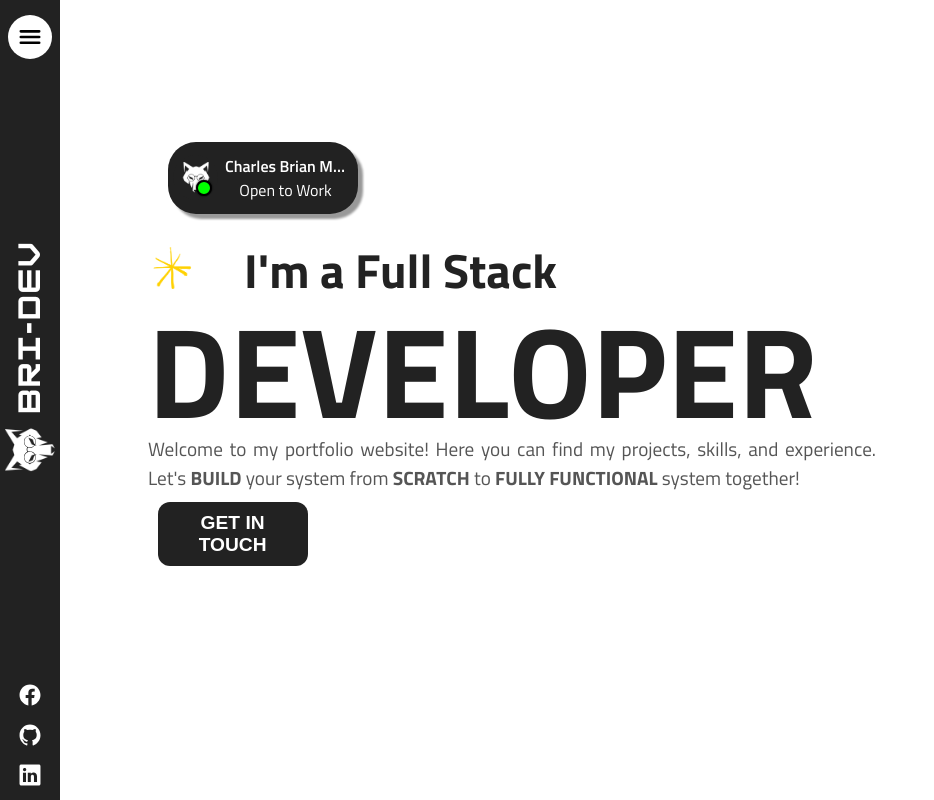
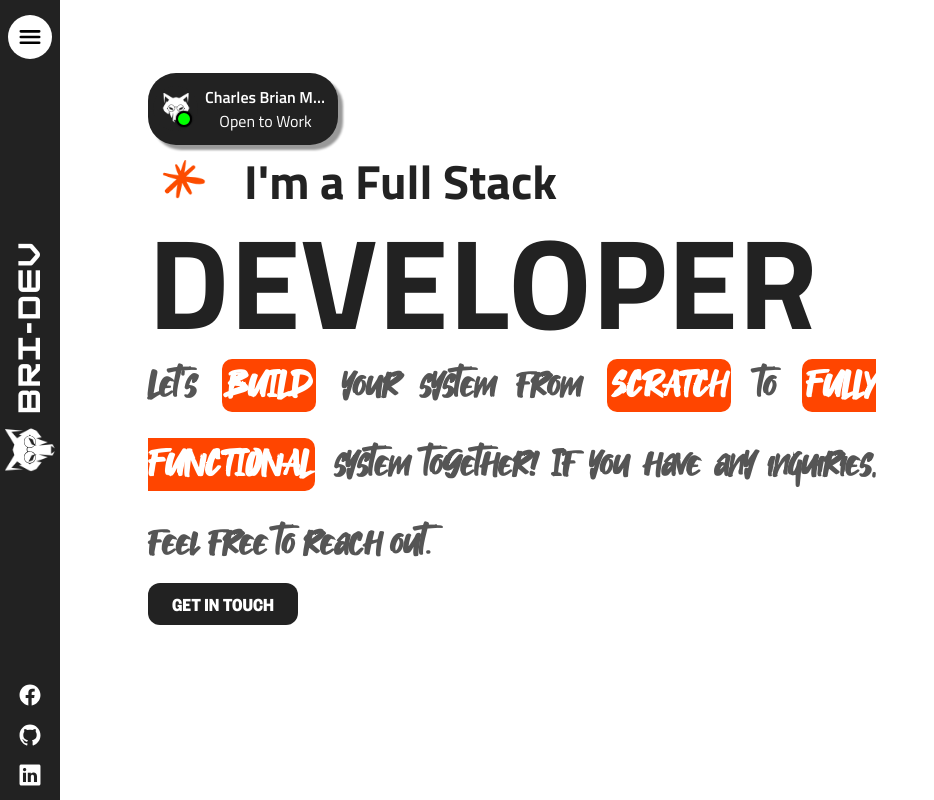
Before and after one commit to bcharles4/portfolio_website, a plain HTML site: page index.html in a window 1280 px wide. Shown: the whole page, without its empty margins (0-934 px from the left). Drawn offline with nearby package versions, Linux system fonts and the light colour scheme; a web font is replaced by a local one.

Commit message:
additional

```diff
--- a/css/index.css
+++ b/css/index.css
@@ -100,7 +100,6 @@ nav {
 }
 
 .account-con {
-    margin: 20px;
     width: clamp(180px, 24%, 240px);
     height: auto;
     border-radius: 28px;
@@ -212,9 +211,11 @@ nav {
     color: #222;
 }
 span {
-    font-size: clamp(0.8rem, 2vw, 1.2rem);
+    font-size: clamp(1rem, 3vw, 2.2rem);
     color: #555;
-    line-height: 1.5;
+    line-height: 2.25;
+    font-family: "Takota", sans-serif;
+    font-weight: 600;
 }
 
 .content li {
@@ -228,9 +229,9 @@ span {
     position: absolute;
     left: 0;
     top: 0.2em;
-    width: 1em;
+    width: 1.5em;
     height: 1em;
-    background-image: url(../images/asterisk.png);
+    background-image: url(../images/asterisks.png);
     background-size: contain;
     background-repeat: no-repeat;
     background-position: center;
@@ -243,7 +244,6 @@ span {
  width: clamp(150px, 20%, 200px);
  padding: 10px;
  height: auto;
- margin: 0.5em;
  background: #222;
  color: white;
  border: none;
@@ -254,15 +254,16 @@ span {
  position: relative;
  z-index: 1;
  overflow: hidden;
+ font-family: "Founder", sans-serif;
 }
 
 button:hover {
- color: black;
+ color: white;
 }
 
 button:after {
  content: "";
- background: #ffd101;
+ background: orangered;
  position: absolute;
  z-index: -1;
  left: -20%;
--- a/index.html
+++ b/index.html
@@ -73,7 +73,10 @@
         </nav>
             <h2><li>I'm a Full Stack </li></h2>
             <h1>Developer</h1>
-            <span>Welcome to my portfolio website! Here you can find my projects, skills, and experience. Let's <span style="font-weight: bold;">BUILD</span> your system from <span style="font-weight: bold;">SCRATCH</span> to <span style="font-weight: bold;">FULLY FUNCTIONAL</span> system together! </span>
+            <span> Let's <span style="font-weight: bold;" ><mark style="color:white; background-color: orangered; border-radius: 10px; padding: 4px; margin: 5px; line-height: 0.5;">BUILD</mark></span>
+            your system from <span style="font-weight: bold;"><mark style="color: white ; background-color: orangered; border-radius: 10px; padding: 4px; margin: 5px; line-height: 0.5;">SCRATCH</mark></span>
+            to <span style="font-weight: bold;"><mark style="color: white; background-color: orangered; border-radius: 10px; padding: 4px; margin: 5px; line-height: 0.5;">FULLY FUNCTIONAL</mark></span>
+            system together! If you have any inquiries, feel free to reach out.</span>
             <br>
             <button class="btn"> GET IN TOUCH</button>
         </div>
```
Also changed, not shown: images/asterisks.png (added).
